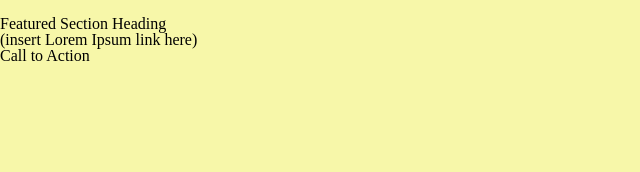
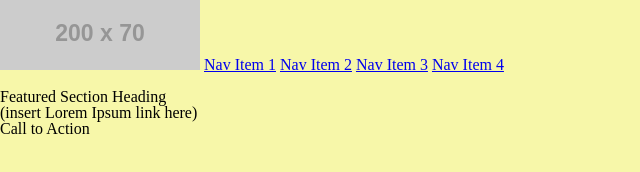
Before and after one commit to dcalhoun286/wireframe-exercise, a plain HTML site: page index.html in a window 1280 px wide. Shown: the whole page, without its empty margins (0-640 px from the left). Drawn offline with Linux system fonts and the light colour scheme; placeholder pictures from the web are drawn by us.

Commit message:
added header nav links

```diff
--- a/index.html
+++ b/index.html
@@ -6,13 +6,15 @@
     <link rel="stylesheet" href="css/style.css">
   </head>
   <body>
-    <nav>
-      <span></span>
-      <span></span>
-      <span></span>
-      <span></span>
-      <span></span>
-    </nav>
+    <header>
+      <nav>
+        <a href="#"><img src="https://placehold.it/200x70/111" alt="placeholder"></a>
+        <a href="#">Nav Item 1</a>
+        <a href="#">Nav Item 2</a>
+        <a href="#">Nav Item 3</a>
+        <a href="#">Nav Item 4</a>
+      </nav>
+    </header>
     <main>
       <img src="" alt="" width="" height="">
       <img src="" alt="" width="" height="">
```
